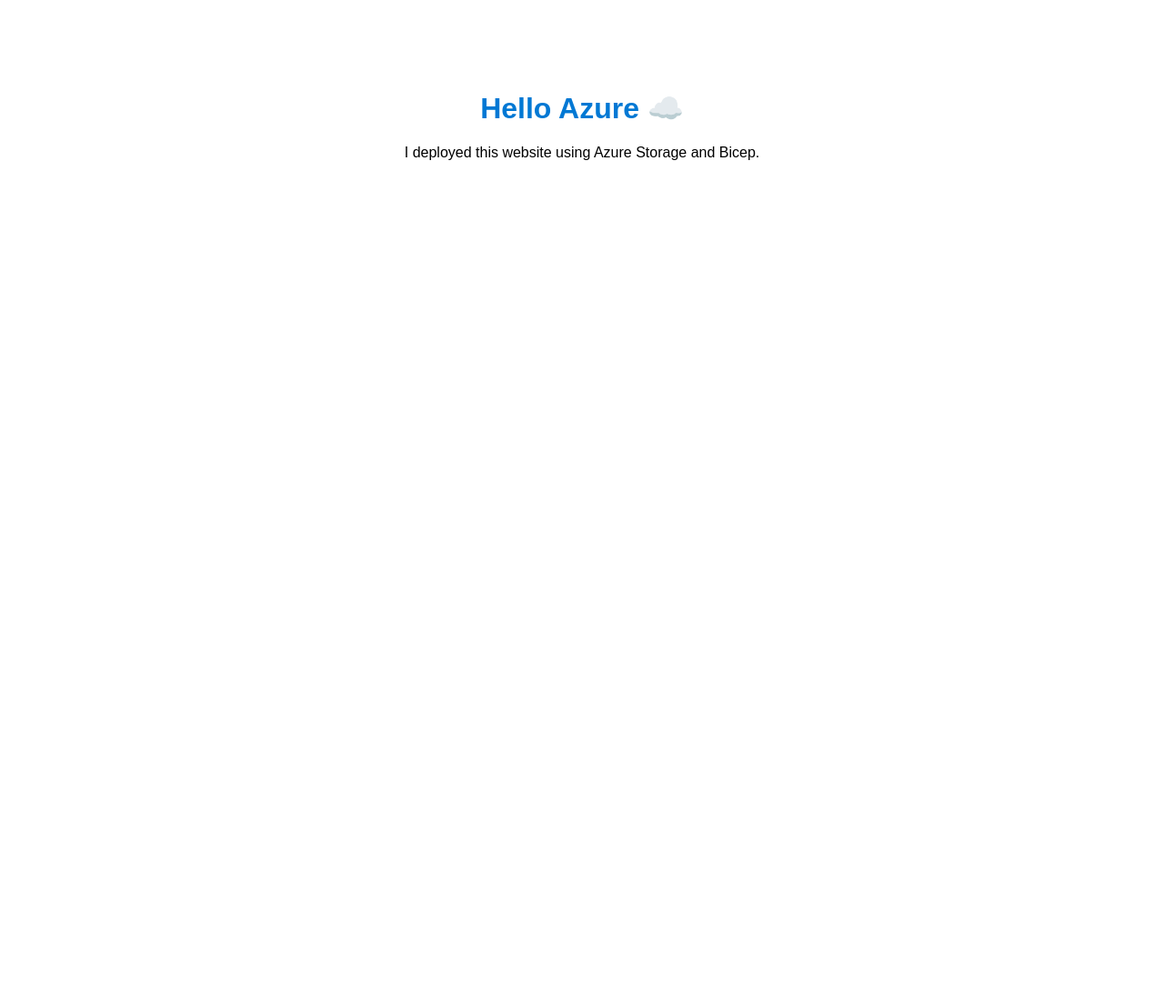
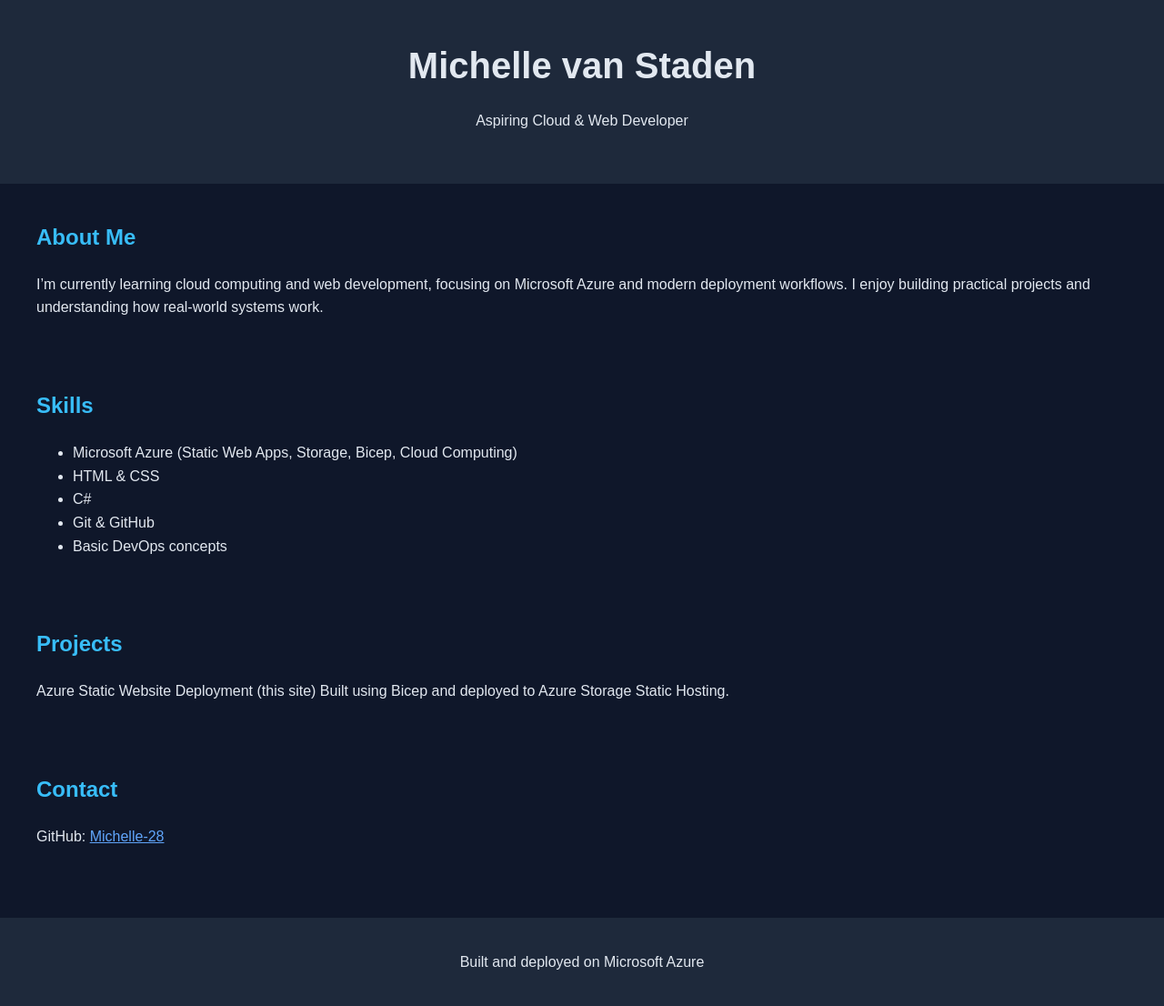
Before and after one commit to Michelle-28/azure-static-website, a plain HTML site: page website/index.html in a window 1280 px wide. Shown: the whole page at 91% size. Before the commit the page ends 800 px from the top, so only its background shows below. Drawn offline with Linux system fonts and the light colour scheme.

Commit message:
Upgrade portfolio website design and content

```diff
--- a/website/index.html
+++ b/website/index.html
@@ -1,18 +1,54 @@
 <!DOCTYPE html>
-
-<html>
-
+<html lang="en">
 <head>
-<title> Michelle's Azure Portfolio </title>
-<link rel="stylesheet" href="style.css">
+    <meta charset="UTF-8">
+    <title>Michelle | Cloud & Web Portfolio</title>
+    <link rel="stylesheet" href="style.css">
 </head>
 
 <body>
+    <header>
+        <h1>Michelle van Staden</h1>
+        <p>Aspiring Cloud & Web Developer</p>
+    </header>
 
-<h1>Hello Azure ☁️</h1>
+    <section>
+        <h2>About Me</h2>
+        <p>
+            I’m currently learning cloud computing and web development,
+            focusing on Microsoft Azure and modern deployment workflows.
+            I enjoy building practical projects and understanding how real-world systems work.
+        </p>
+    </section>
 
-<p>I deployed this website using Azure Storage and Bicep.</p>
+    <section>
+        <h2>Skills</h2>
+        <ul>
+            <li>Microsoft Azure (Static Web Apps, Storage, Bicep, Cloud Computing)</li>
+            <li>HTML & CSS</li>
+            <li>C#</li>
+            <li>Git & GitHub</li>
+            <li>Basic DevOps concepts</li>
+        </ul>
+    </section>
 
+    <section>
+        <h2>Projects</h2>
+        <p>
+            Azure Static Website Deployment (this site)
+            Built using Bicep and deployed to Azure Storage Static Hosting.
+        </p>
+    </section>
+
+    <section>
+        <h2>Contact</h2>
+        <p>
+            GitHub: <a href="https://github.com/Michelle-28">Michelle-28</a>
+        </p>
+    </section>
+
+    <footer>
+        <p>Built and deployed on Microsoft Azure</p>
+    </footer>
 </body>
-
 </html>
--- a/website/style.css
+++ b/website/style.css
@@ -1,9 +1,37 @@
-body{
-font-family:Arial;
-text-align:center;
-margin-top:100px;
+body {
+    font-family: Arial, sans-serif;
+    margin: 0;
+    background-color: #0f172a;
+    color: #e2e8f0;
+    line-height: 1.6;
 }
 
-h1{
-color:#0078D4;
+header {
+    background-color: #1e293b;
+    padding: 40px;
+    text-align: center;
 }
+
+h1 {
+    margin: 0;
+    font-size: 2.5em;
+}
+
+section {
+    padding: 20px 40px;
+}
+
+h2 {
+    color: #38bdf8;
+}
+
+a {
+    color: #60a5fa;
+}
+
+footer {
+    text-align: center;
+    padding: 20px;
+    background-color: #1e293b;
+    margin-top: 40px;
+}
```
